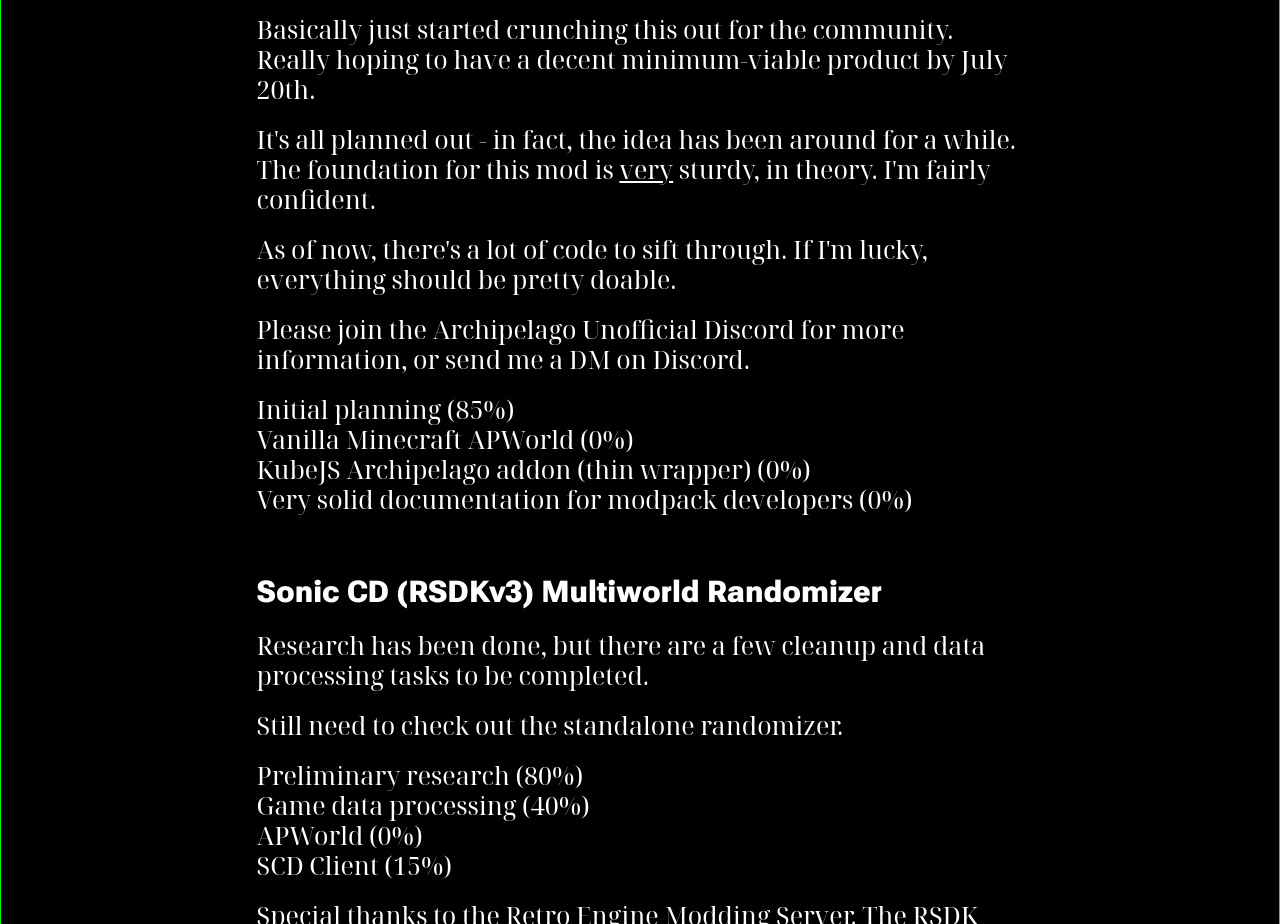
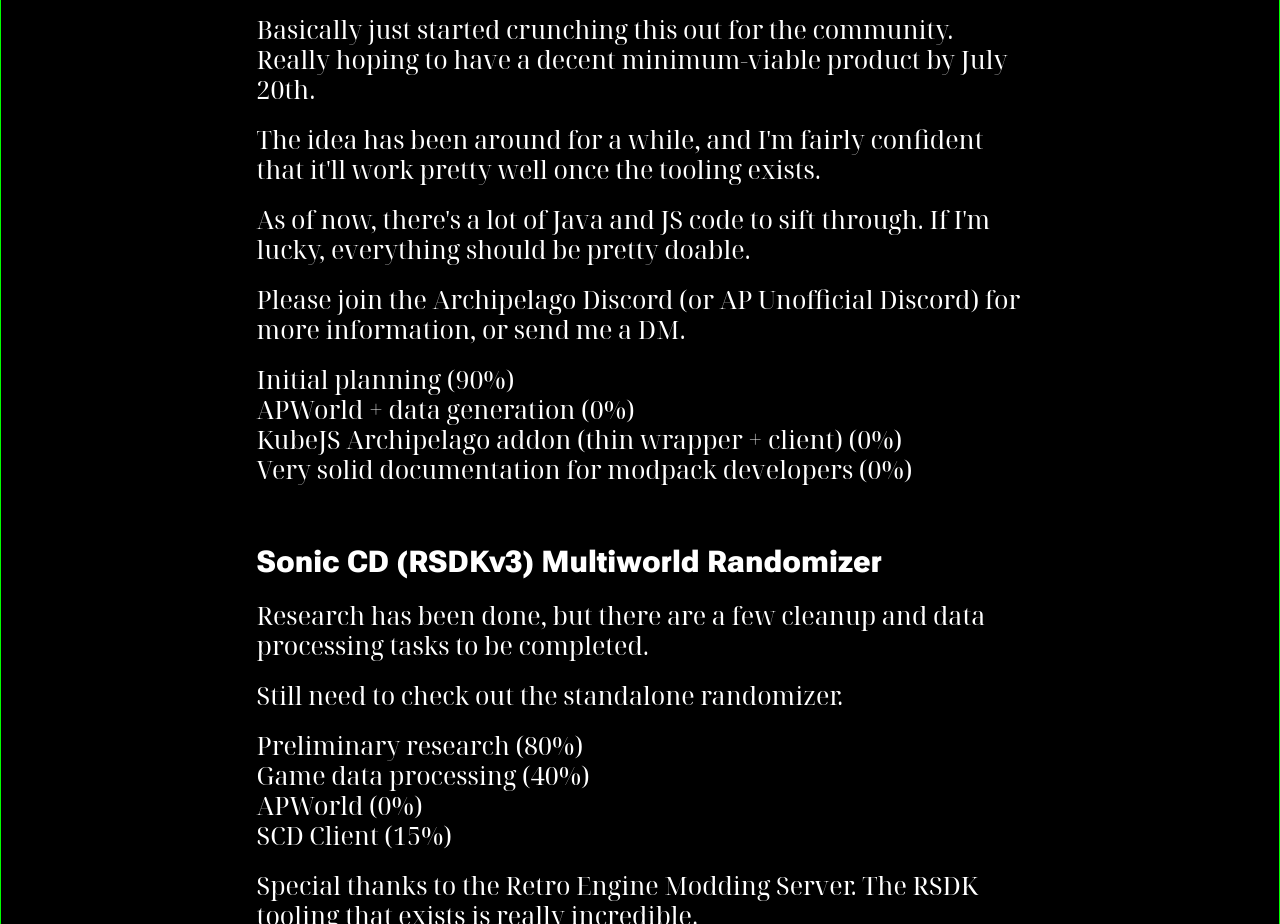
Before and after one commit to Treeways/treeways.github.io, a plain HTML site: page index.html in a window 1280 px wide. Shown: the part 1220-2144 px from the top of the page. Drawn offline with Linux system fonts and the light colour scheme; a web font is replaced by a local one.

Commit message:
Update Minecraft todos

```diff
--- a/index.html
+++ b/index.html
@@ -68,20 +68,21 @@
                                         Really hoping to have a decent minimum-viable product by July 20th.
                                 </p>
                                 <p>
-                                        It's all planned out - in fact, the idea has been around for a while.
-                                        The foundation for this mod is <u>very</u> sturdy, in theory.
-                                        I'm fairly confident.
+                                        The idea has been around for a while, and I'm fairly confident that
+                                        it'll work pretty well once the tooling exists.
                                 </p>
                                 <p>
-                                        As of now, there's a lot of code to sift through. If I'm lucky, everything
-                                        should be pretty doable.
+                                        As of now, there's a lot of Java and JS code to sift through.
+                                        If I'm lucky, everything should be pretty doable.
                                 </p>
-                                <p>Please join the Archipelago Unofficial Discord for more information, or send me a DM
-                                        on Discord.</p>
+                                <p>
+                                        Please join the Archipelago Discord (or AP Unofficial Discord)
+                                        for more information, or send me a DM.
+                                </p>
                                 <ul>
-                                        <li>Initial planning (85%)</li>
-                                        <li>Vanilla Minecraft APWorld (0%)</li>
-                                        <li>KubeJS Archipelago addon (thin wrapper) (0%)</li>
+                                        <li>Initial planning (90%)</li>
+                                        <li>APWorld + data generation (0%)</li>
+                                        <li>KubeJS Archipelago addon (thin wrapper + client) (0%)</li>
                                         <li>Very solid documentation for modpack developers (0%)</li>
                                 </ul>
                         </section>
```
